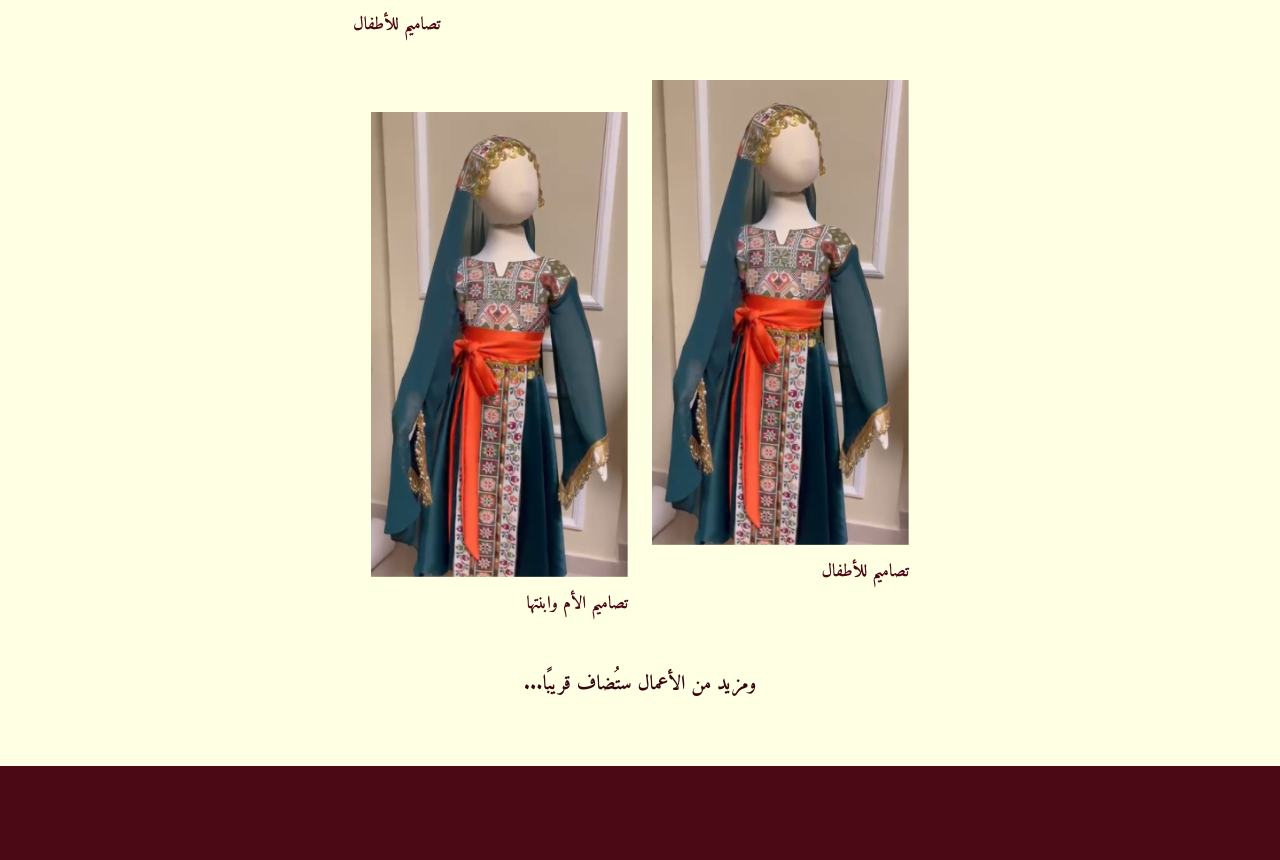
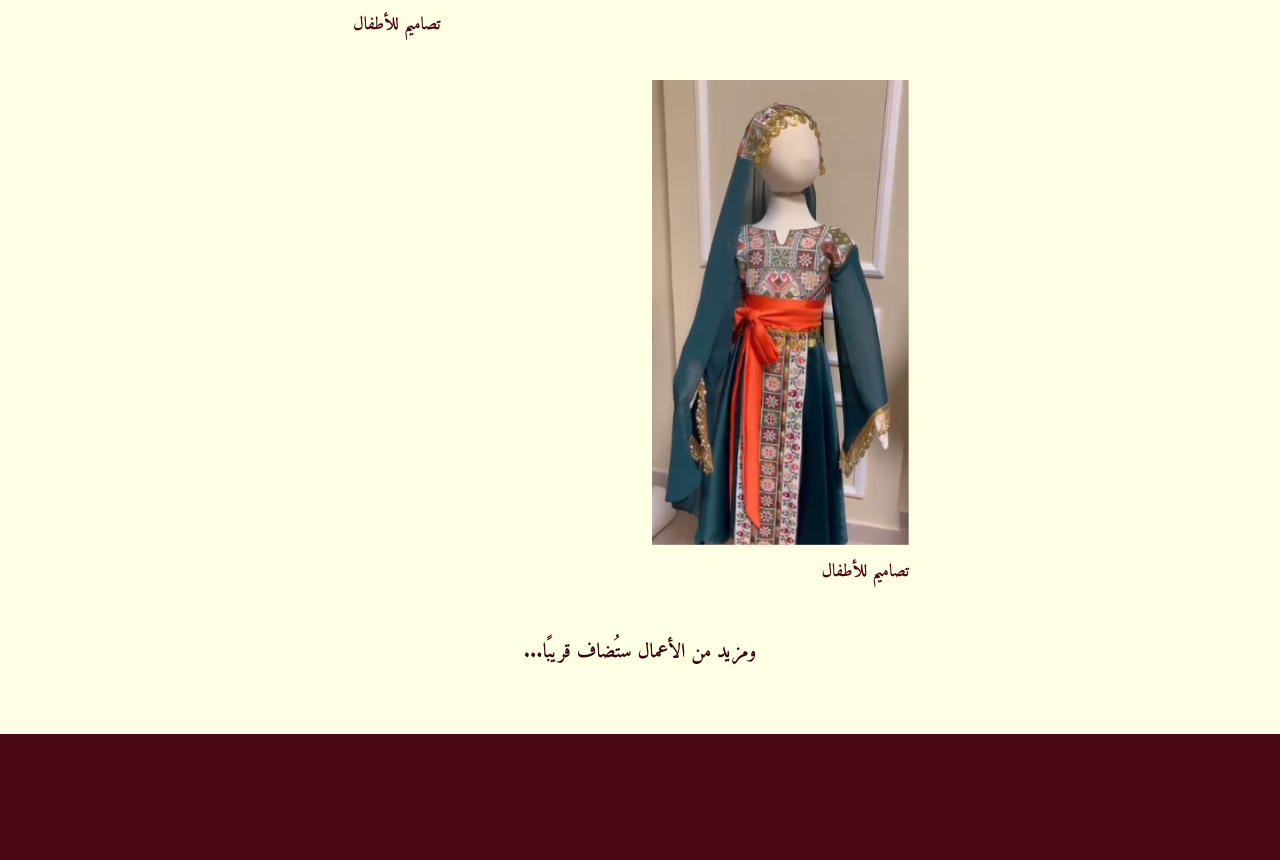
Before and after one commit to sab-digital-solutions/AYA-portfolio, a plain HTML site: page index.html in a window 1280 px wide. Shown: the part 2581-3441 px from the top of the page. Drawn offline with nearby package versions, Linux system fonts and the light colour scheme.

Commit message:
Update index.html

```diff
--- a/index.html
+++ b/index.html
@@ -80,7 +80,6 @@
     <figure class="g gB reveal"><button data-lb data-cap="فستان سهرة مطرّز" aria-label="تكبير: فستان سهرة مطرّز"><img src="assets/images/pic6.png" width="289" height="522" loading="lazy" alt="فستان سهرة أزرق سماوي بتطريز دقيق على المانيكان"></button><figcaption>فساتين السهرة والمناسبات</figcaption></figure>
     <figure class="g gC reveal"><button data-lb data-cap="تصميم للأطفال" aria-label="تكبير: تصميم للأطفال"><img src="assets/images/pic9.jpg" width="1100" height="1956" loading="lazy" alt="طفلة ترتدي فستاناً أبيض بتطريز ورود وردية وشالاً وردياً"></button><figcaption>تصاميم للأطفال</figcaption></figure>
        <figure class="g gD reveal"><button data-lb data-cap="تصميم للأطفال بتطريز ذهبي" aria-label="تكبير: تصميم للأطفال بتطريز ذهبي"><img src="assets/images/pic8.png" width="290" height="522" loading="lazy" alt="ثوب أسود بزخارف ذهبية وحزام على المانيكان"></button><figcaption>تصاميم للأطفال</figcaption></figure>
-   <figure class="g gE reveal"><button data-lb data-cap="تصميم تراثي للصغيرات" aria-label="تكبير: تصميم تراثي للصغيرات"><img src="assets/images/pic8.png" width="290" height="525" loading="lazy" alt="ثوب تراثي أخضر مزرق بتطريز وحزام برتقالي لطفلة"></button><figcaption>تصاميم الأم وابنتها</figcaption></figure>
   </div>
   <p class="note reveal">ومزيد من الأعمال ستُضاف قريبًا...</p>
 </section>
```
